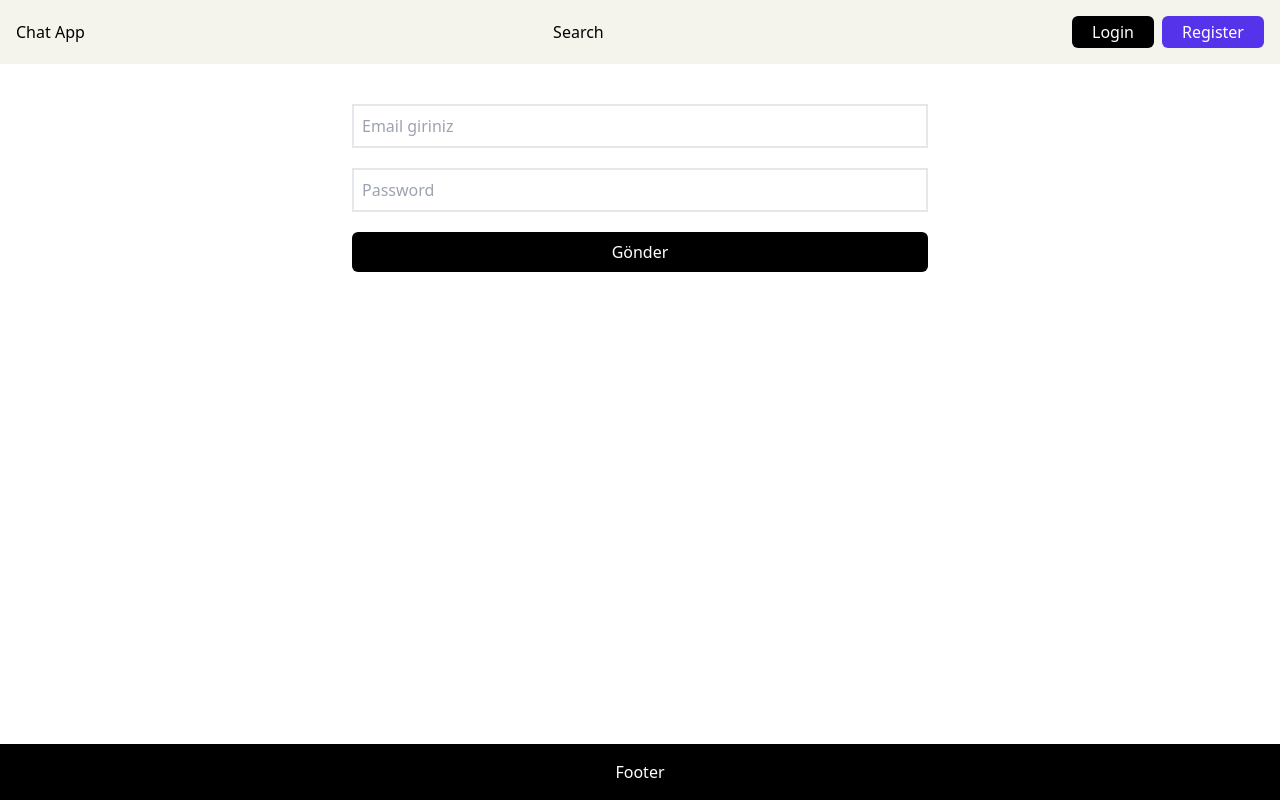
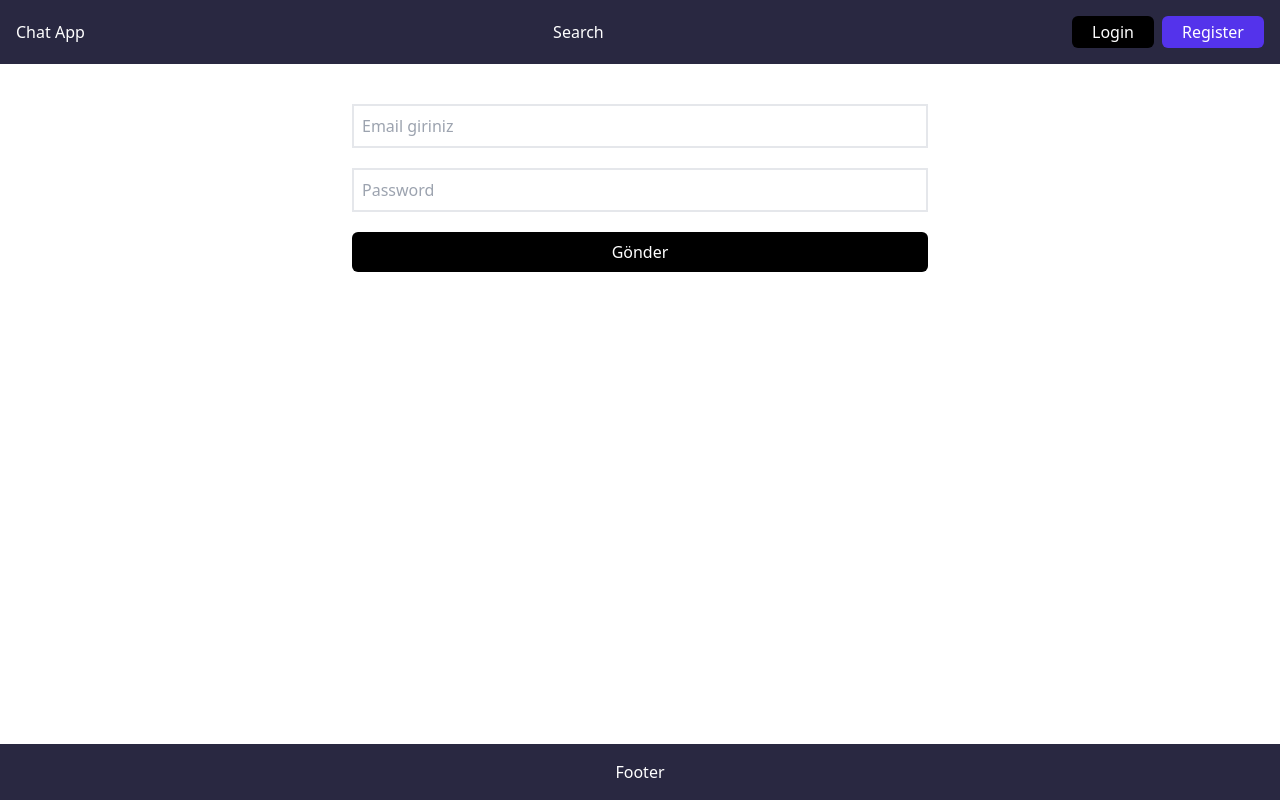
Before and after one commit to SivanSuh/discord-clone, a Next.js app in the folder client/: page / in a window 1280 px wide. Built offline with nearby package versions, Linux system fonts and the light colour scheme.

Commit message:
color change

```diff
--- a/client/src/components/Footer/style.module.css
+++ b/client/src/components/Footer/style.module.css
@@ -1,3 +1,3 @@
 .footer {
-    @apply absolute bottom-0 right-0 left-0 bg-black text-white p-4 text-center
+    @apply absolute bottom-0 right-0 left-0 bg-[#292841] text-white p-4 text-center
 }
--- a/client/src/components/Navbar/style.module.css
+++ b/client/src/components/Navbar/style.module.css
@@ -1,5 +1,5 @@
 .navbar {
-    @apply w-full bg-[#F4F4ED] p-4
+    @apply w-full bg-[#292841] p-4 text-white
 }
 .flexStructure{
     @apply flex justify-between items-center max-w-7xl mx-auto
--- a/client/src/pages/index.tsx
+++ b/client/src/pages/index.tsx
@@ -8,7 +8,11 @@ import LoginPage from "./auth/login";
 const inter = Inter({ subsets: ["latin"] });
 
 export default function Home() {
-  const { isLoggin } = useSelector((state: RootState) => state.user);
+  const { isLoggin, formContent } = useSelector(
+    (state: RootState) => state.user
+  );
 
-  return <>{isLoggin ? <Layout>merhabba</Layout> : <LoginPage />}</>;
+  return (
+    <>{isLoggin ? <Layout>{formContent.userName}</Layout> : <LoginPage />}</>
+  );
 }
--- a/client/src/store/auth/authSlice.ts
+++ b/client/src/store/auth/authSlice.ts
@@ -12,7 +12,7 @@ export const loginAuth = createAsyncThunk("user/login", async (values:Object) =>
     const response = await axios.post(`${API_URL}/auth/login`, values)
     const data = await response.data
     console.log("response ",response)
-    sessionStorage.setItem("user_ınfo",JSON.stringify(values))
+    sessionStorage.setItem("user_ınfo",JSON.stringify(response.data))
     return data
 })
 
```
